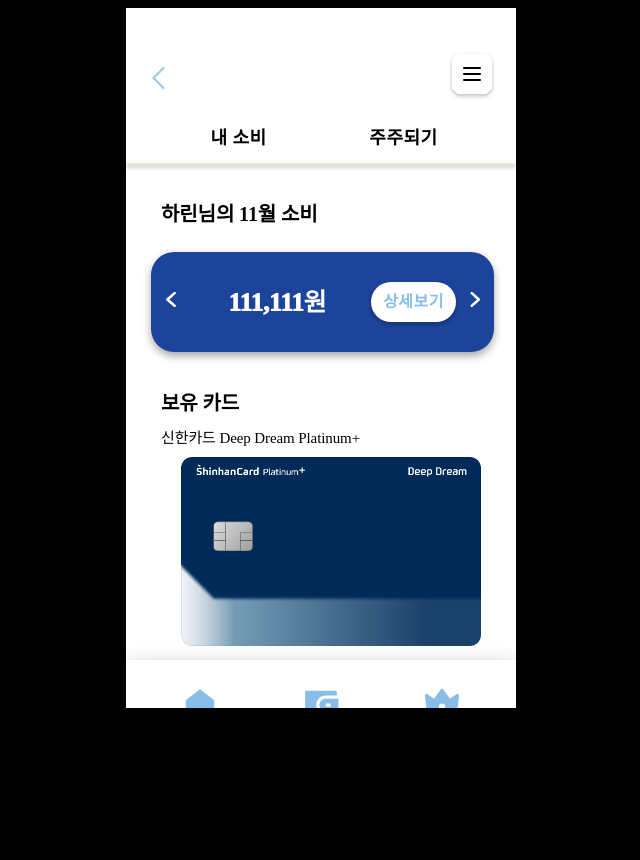
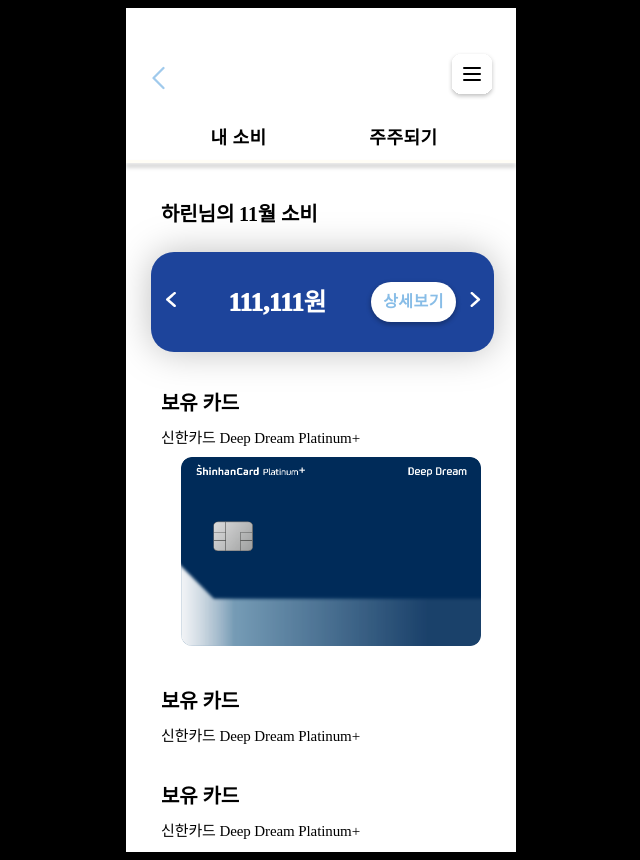
Before and after one commit to hyeyeonismm/FrontEnd, a React (Create React App) app: page /card in a window 1280 px wide. Shown: the whole page, without its empty margins (319-959 px from the left). Before the commit the page ends 800 px from the top, so only its background shows below. Built offline with nearby package versions, Linux system fonts and the light colour scheme.

Commit message:
fix : footer 사이즈 수정

```diff
--- a/src/App.js
+++ b/src/App.js
@@ -17,7 +17,7 @@ const GlobalStyle = createGlobalStyle`
 
 .layout{
     max-width: 390px;
-    max-height: 700px;
+    max-height: 844px;
     background-color: white;
     margin: 0 auto;
     overflow-y: scroll;
--- a/src/components/Footer.js
+++ b/src/components/Footer.js
@@ -16,6 +16,7 @@ function Footer() {
 
   return (
     <>
+      <Grid theme="footerWrap">
         <Grid theme="footer">
           <Button theme="icon" onClick={onClickHome}>
             <Img theme="icon" src={Home} alt="home" />
@@ -30,6 +31,7 @@ function Footer() {
             주주되기
           </Button>
         </Grid>
+      </Grid>
     </>
   );
 }
--- a/src/components/Grid/styled.js
+++ b/src/components/Grid/styled.js
@@ -92,17 +92,23 @@ const styles = {
     borderRadius: '270px',
     background: '#EBF3FC',
   },
+  footerWrap: {
+    position: "relative",
+    minHeight: "100%",
+    paddingBottom: "114px",
+  },
   footer: {
-    position: "sticky",
-    width: '100%',
-    height: "100px",
-    marginTop: '10px',
-    boxShadow: '0px 5px 18px rgba(0, 0, 0, 0.25)',
-    padding: '15px',
+    position: "absolute",
+    bottom: 0,
     display: 'flex',
     flexDirection: 'row',
     justifyContent: 'space-around',
+    width: '100%',
+    height: '80px',
+    marginTop: '20px',
+    boxShadow: '0px 5px 18px rgba(0, 0, 0, 0.25)',
   },
+
   //소비 페이지
   cardConsumption : {
     display: "flex",
@@ -112,7 +118,7 @@ const styles = {
     borderRadius: "23px",
     background: "#1D449B",
     margin: "25px",
-    filter: "drop-shadow(0px 4px 4px rgba(0, 0, 0, 0.35))"
+    filter: "drop-shadow(0px 0px 18px rgba(0, 0, 0, 0.25))",
   },
   cardDescription :{
     marginTop:"35px",
--- a/src/pages/Card.js
+++ b/src/pages/Card.js
@@ -43,6 +43,16 @@ function Card() {
       <Grid theme="cardDescriptionSmall">{card}</Grid>
       <Img theme="cardShinhanDD" src={cardShinhanDD} alt="cardShinhanDD" />
 
+      <Grid theme="cardDescription">보유 카드</Grid>
+      <Grid theme="cardDescriptionSmall">{card}</Grid>
+      <Grid theme="cardDescription">보유 카드</Grid>
+      <Grid theme="cardDescriptionSmall">{card}</Grid>
+      <Grid theme="cardDescription">보유 카드</Grid>
+      <Grid theme="cardDescriptionSmall">{card}</Grid>
+      <Grid theme="cardDescription">보유 카드</Grid>
+      <Grid theme="cardDescriptionSmall">{card}</Grid>
+
+
       {/* Footer */}
       <Footer/>
 
```
Lines whose indentation alone changed are shown as unchanged.
